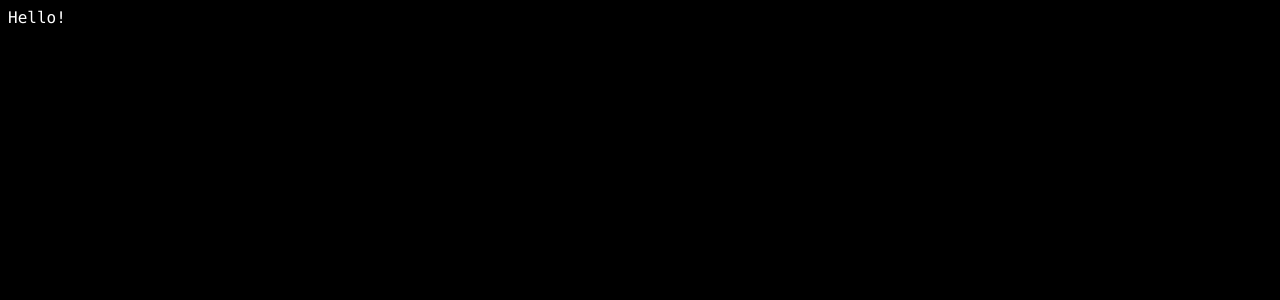
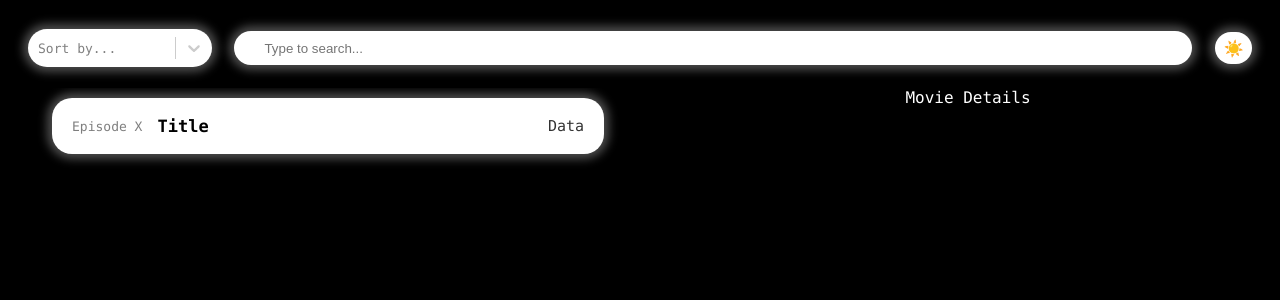
Before and after one commit to Blank-AS/FrontendAssignmentEtraveli-Assim, a React (Vite) app: page / in a window 1280 px wide. Shown: the top 300 px of the page. Built offline with nearby package versions, Linux system fonts and the light colour scheme.

Commit message:
Added movieDetails, moviesList, and sortAndSearch components

```diff
--- a/package.json
+++ b/package.json
@@ -10,13 +10,14 @@
     "preview": "vite preview"
   },
   "dependencies": {
-    "@emotion/react": "^11.10.6",
+    "@emotion/react": "^11.10.8",
     "@reduxjs/toolkit": "^1.9.5",
     "axios": "^1.3.6",
     "jest": "^29.5.0",
     "react": "^18.2.0",
     "react-dom": "^18.2.0",
-    "react-redux": "^8.0.5"
+    "react-redux": "^8.0.5",
+    "react-select": "^5.7.2"
   },
   "devDependencies": {
     "@types/react": "^18.0.28",
--- a/src/App.tsx
+++ b/src/App.tsx
@@ -1,5 +1,25 @@
+/** @jsxImportSource @emotion/react */
+import { css } from "@emotion/react";
+import MoviesList from "./components/moviesList";
+import MovieDetails from "./components/movieDetails";
+import SortAndSearch from "./components/sortAndSearch";
+
+const parentStyle = css({
+  display: "flex",
+  width: "100vw",
+  height: "100vh",
+});
+
 const App = () => {
-  return <div>Hello!</div>;
+  return (
+    <>
+      <SortAndSearch />
+      <div css={parentStyle}>
+        <MoviesList />
+        <MovieDetails />
+      </div>
+    </>
+  );
 };
 
 export default App;
--- /dev/null
+++ b/src/components/movieDetails.tsx
@@ -0,0 +1,21 @@
+/** @jsxImportSource @emotion/react */
+import { css } from "@emotion/react";
+
+const movieDetailsStyle = css({
+    display: "flex",
+    flexDirection: "column",
+    alignItems: "center",
+    width: "50%",
+    height: "100%",
+    overflowY: "auto",
+});
+
+const MovieDetails = () => {
+    return (
+        <div css={movieDetailsStyle}>
+            <div> Movie Details </div>
+        </div>
+    );
+};
+
+export default MovieDetails;
--- /dev/null
+++ b/src/components/moviesList.tsx
@@ -0,0 +1,57 @@
+/** @jsxImportSource @emotion/react */
+import { css } from "@emotion/react";
+
+const moviesListStyle = css({
+  display: "flex",
+  flexDirection: "column",
+  alignItems: "center",
+  width: "50%",
+  height: "100%",
+  overflowY: "auto",
+});
+
+const movieItemStyle = css({
+  margin: "10px",
+  backgroundColor: "white",
+  color: "black",
+  width: "80%",
+  height: "7vh",
+  borderRadius: "20px",
+  boxShadow: "0px 0px 10px 5px rgba(255, 255, 255, 0.3)",
+  display: "flex",
+  flexDirection: "row",
+  alignItems: "center",
+  justifyContent: "flex-start",
+  padding: "0 20px",
+});
+
+const episodeNumberStyle = css({
+  fontSize: "13px",
+  opacity: "0.5",
+});
+
+const titleStyle = css({
+  fontSize: "17px",
+  fontWeight: "bold",
+  marginLeft: "15px",
+});
+
+const dateStyle = css({
+  fontSize: "15px",
+  opacity: "0.8",
+  marginLeft: "auto",
+});
+
+const MoviesList = () => {
+  return (
+    <div css={moviesListStyle}>
+      <div css={movieItemStyle}>
+        <div css={episodeNumberStyle}> Episode X </div>
+        <div css={titleStyle}> Title </div>
+        <div css={dateStyle}> Data </div>
+      </div>
+    </div>
+  );
+};
+
+export default MoviesList;
--- /dev/null
+++ b/src/components/sortAndSearch.tsx
@@ -0,0 +1,110 @@
+/** @jsxImportSource @emotion/react */
+import { css } from "@emotion/react";
+import { useState } from "react";
+import Select from "react-select";
+
+const sortAndSearchStyle = css({
+  display: "flex",
+  flexDirection: "row",
+  justifyContent: "space-between",
+  alignItems: "center",
+  paddingLeft: "20px",
+  paddingRight: "20px",
+  height: "10vh",
+});
+
+const selectStyle = css({
+  width: "15%",
+});
+
+const searchStyle = css({
+  width: "75%",
+  height: "4vh",
+  color: "black",
+  backgroundColor: "white",
+  border: "none",
+  borderRadius: "20px",
+  boxShadow: "0px 0px 10px 5px rgba(255, 255, 255, 0.3)",
+  paddingLeft: "30px",
+  paddingRight: "10px",
+});
+
+const switchStyle = css({
+  display: "flex",
+  width: "3%",
+  height: "4vh",
+  backgroundColor: "white",
+  borderRadius: "20px",
+  boxShadow: "0px 0px 10px 5px rgba(255, 255, 255, 0.3)",
+  justifyContent: "center",
+  alignItems: "center",
+  color: "black",
+});
+
+const options = [
+  { value: "episode_id", label: "Episode" },
+  { value: "release_date", label: "Release Year" },
+  { value: "title", label: "Title" },
+];
+
+const SortAndSearch = () => {
+  const [lightMode, setLightMode] = useState(false);
+
+  return (
+    <div css={sortAndSearchStyle}>
+      <div css={selectStyle}>
+        <Select
+          options={options}
+          placeholder="Sort by..."
+          isSearchable={false}
+          theme={(theme) => ({
+            ...theme,
+            colors: {
+              ...theme.colors,
+              primary50: "gray",
+              primary25: "gray",
+              primary: "black",
+            },
+          })}
+          styles={{
+            control: (baseStyles) => ({
+              ...baseStyles,
+              boxShadow: "0px 0px 10px 5px rgba(255, 255, 255, 0.3)",
+              borderRadius: "20px",
+              width: "100%",
+              height: "4vh",
+              border: "none",
+              cursor: "pointer",
+              fontSize: "13px",
+            }),
+            menu: (baseStyles) => ({
+              ...baseStyles,
+              boxShadow: "0px 0px 10px 5px rgba(255, 255, 255, 0.3)",
+              borderRadius: "20px",
+              width: "100%",
+              border: "none",
+              padding: "5px",
+            }),
+            option: (baseStyles, state) => ({
+              ...baseStyles,
+              borderRadius: "15px",
+              margin: "3px 0",
+              cursor: "pointer",
+              fontSize: "13px",
+              color: state.isSelected ? "white" : "black",
+            }),
+          }}
+        />
+      </div>
+      <input
+        id="search"
+        type="text"
+        css={searchStyle}
+        placeholder="Type to search..."
+      />
+      <div css={switchStyle}>{lightMode ? "🌙" : "☀️"}</div>
+    </div>
+  );
+};
+
+export default SortAndSearch;
--- a/src/index.css
+++ b/src/index.css
@@ -11,4 +11,5 @@
   -webkit-font-smoothing: antialiased;
   -moz-osx-font-smoothing: grayscale;
   -webkit-text-size-adjust: 100%;
+  overflow: hidden;
 }
--- a/tsconfig.json
+++ b/tsconfig.json
@@ -12,7 +12,6 @@
     "isolatedModules": true,
     "noEmit": true,
     "jsx": "react-jsx",
-    "jsxImportSource": "@emotion/react",
 
     /* Linting */
     "strict": true,
--- a/tsconfig.node.json
+++ b/tsconfig.node.json
@@ -4,7 +4,7 @@
     "skipLibCheck": true,
     "module": "ESNext",
     "moduleResolution": "bundler",
-    "allowSyntheticDefaultImports": true
+    "allowSyntheticDefaultImports": true,
   },
   "include": ["vite.config.ts"]
 }
```
Also changed, not shown: 1 other file (tests, documents, lock files or other folders).
